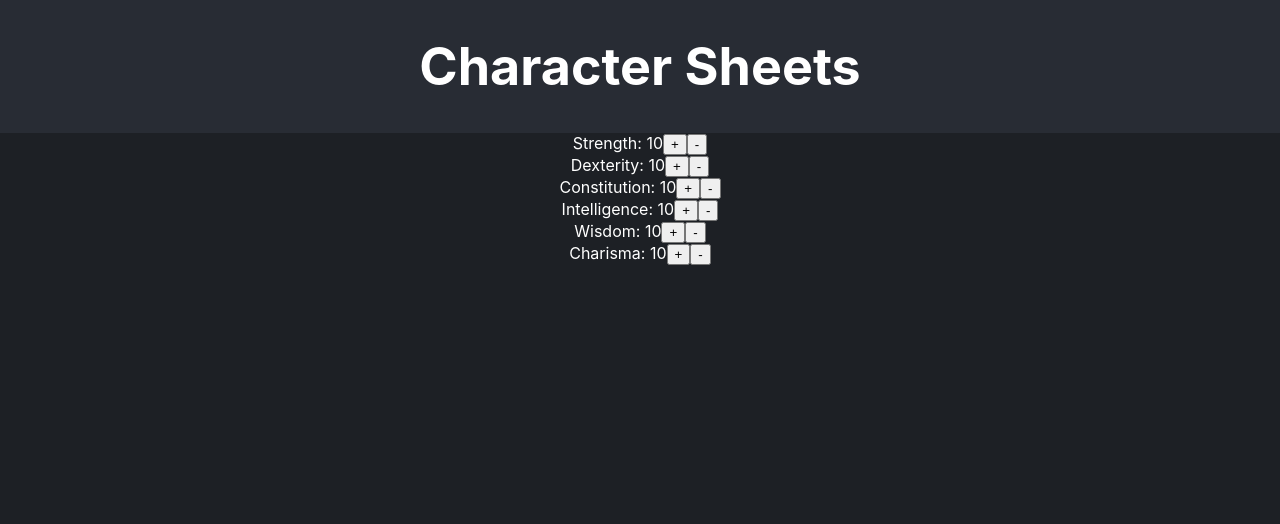
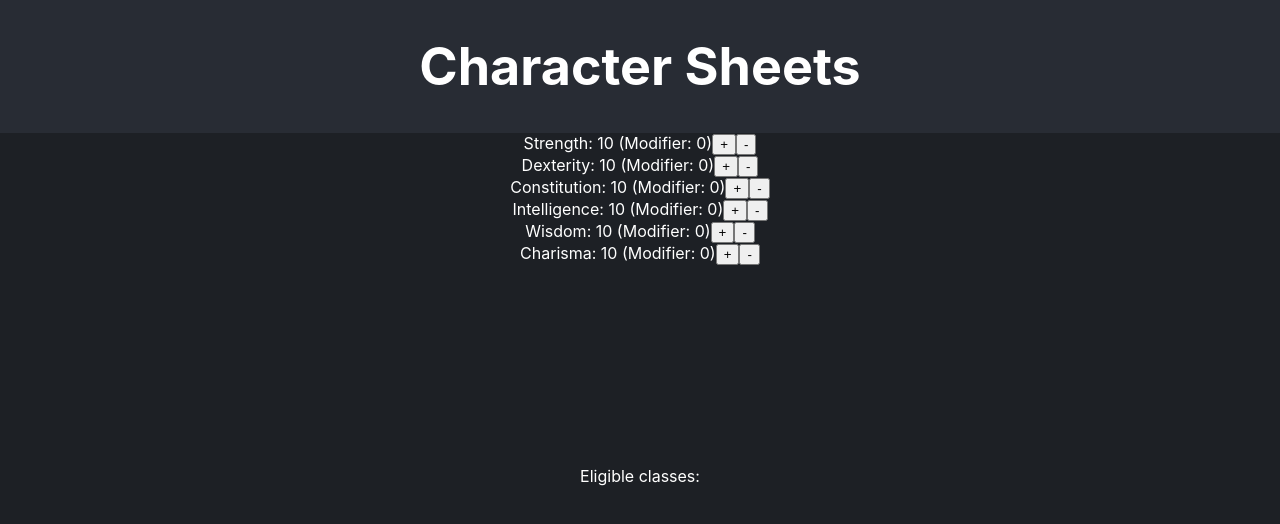
Before and after one commit to raylenemac/recruiting-webapp-character, a React (Create React App) app: page / in a window 1280 px wide. Shown: the top 524 px of the page. Built offline with nearby package versions, Linux system fonts and the light colour scheme.

Commit message:
Module 4: attribute modifiers

```diff
--- a/src/App.js
+++ b/src/App.js
@@ -2,7 +2,8 @@ import { useState } from 'react';
 import './App.css';
 import { ATTRIBUTE_LIST, CLASS_LIST, SKILL_LIST } from './consts.js';
 
-const initializeAttributes = () => ATTRIBUTE_LIST.reduce((acc, attr) => ({...acc, [attr]: 10}), {})
+const ATTR_DEFAULT = 10
+const initializeAttributes = () => ATTRIBUTE_LIST.reduce((acc, attr) => ({...acc, [attr]: ATTR_DEFAULT}), {})
 
 function App() {
   const [attributeValues, setAttributeValues] = useState(initializeAttributes());
@@ -18,6 +19,12 @@ function App() {
     .filter(([_, minimums]) => Object.entries(minimums).every(([attr, min]) => attributeValues[attr] >= min))
     .map(([characterClass]) => characterClass)
 
+  const modifiers = ATTRIBUTE_LIST.reduce((acc, attr) => {
+    const attr_val = attributeValues[attr]
+    const attr_mod = Math.floor((attr_val - ATTR_DEFAULT) / 2)
+    return {...acc, [attr]: attr_mod}
+  }, {})
+
   return (
     <div className="App">
       <header className="App-header">
@@ -26,13 +33,14 @@ function App() {
       <section className="App-section">
         {ATTRIBUTE_LIST.map(attr => (
           <div>
-            {attr}: {attributeValues[attr]}
+            {attr}: {attributeValues[attr]} (Modifier: {modifiers[attr]})
             <button onClick={() => editAttribute(attr, 1)}>+</button>
             <button onClick={() => editAttribute(attr, -1)}>-</button>
           </div>
         ))}
       </section>
       <section className="App-section">
+        <div> Eligible classes: </div>
         {eligibleClasses.map(characterClass => (
           <div>
             <label onClick={() => setOpenClass(characterClass)}>{characterClass}</label>
```
